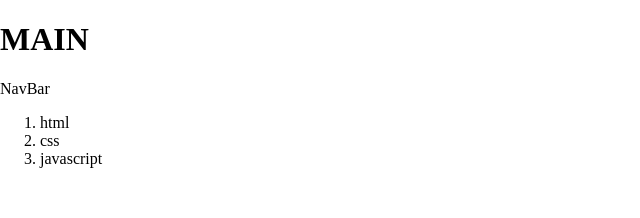
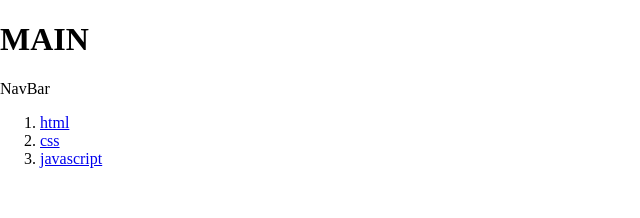
Before and after one commit to choijueun/React, a React (Create React App) app in the folder blog/: page / in a window 1280 px wide. Shown: the top 218 px of the page, without its empty margins (0-640 px from the left). Built offline with nearby package versions, Linux system fonts and the light colour scheme; no server answers.

Commit message:
<a> href

```diff
--- a/blog/src/components/views/NavBar/NavBar.js
+++ b/blog/src/components/views/NavBar/NavBar.js
@@ -4,7 +4,7 @@ function NavBar(props) {
     const lis = []
     for(let i=0; i<props.topics.length; i++){
         let tmp = props.topics[i];
-        lis.push(<li>{tmp.title}</li>)
+        lis.push(<li><a href={'/read/'+tmp.id}>{tmp.title}</a></li>)
     }
 
     return (
```
